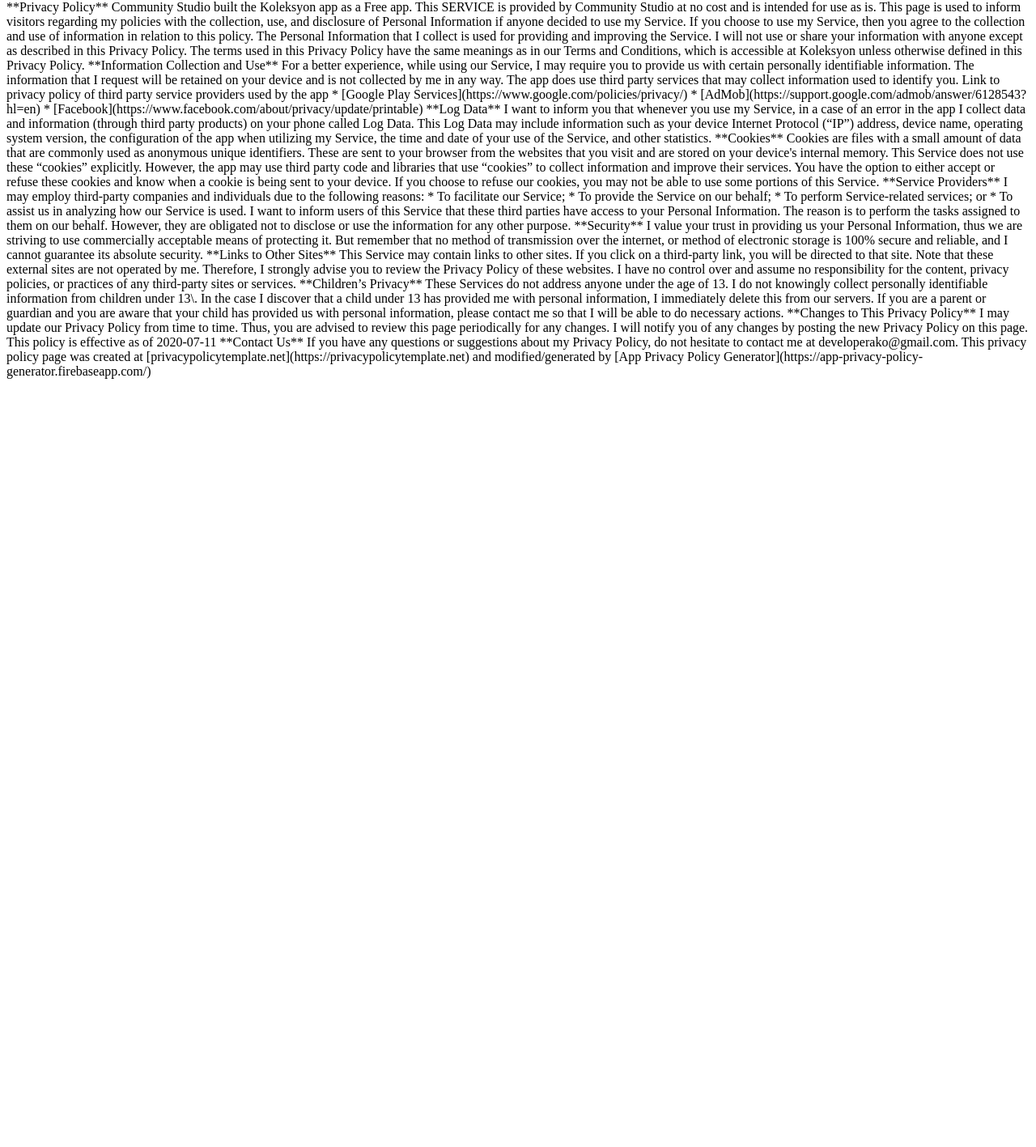
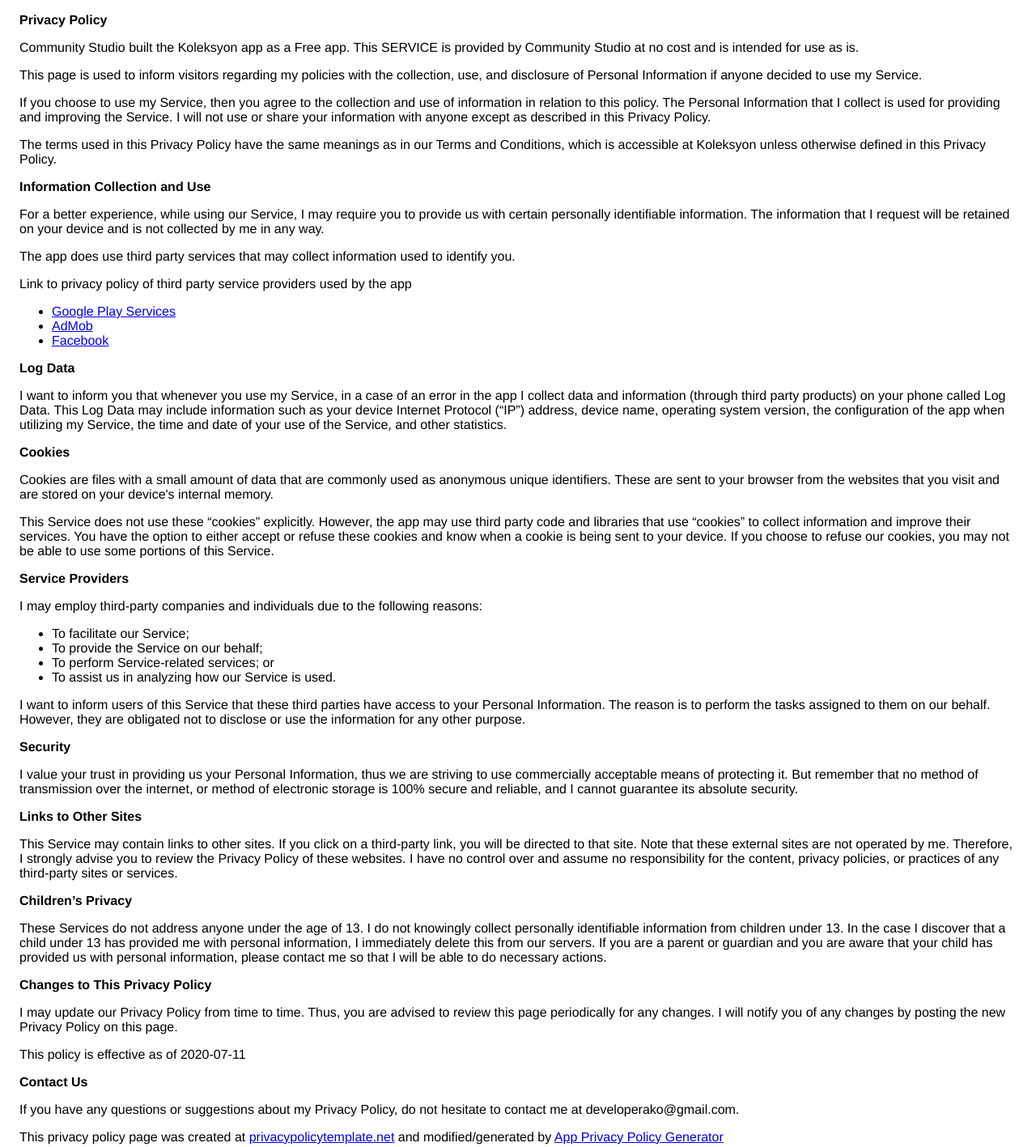
Before and after one commit to lfloresca10/Koleksyon-Privacy-Policy, a plain HTML site: page index.html in a window 1280 px wide. Shown: the part 8-1425 px from the top of the page at 81% size. Before the commit the page ends 800 px from the top, so only its background shows below. Drawn offline with Linux system fonts and the light colour scheme.

Commit message:
Update index.html

```diff
--- a/index.html
+++ b/index.html
@@ -1,66 +1,113 @@
-**Privacy Policy**
-
-Community Studio built the Koleksyon app as a Free app. This SERVICE is provided by Community Studio at no cost and is intended for use as is.
-
-This page is used to inform visitors regarding my policies with the collection, use, and disclosure of Personal Information if anyone decided to use my Service.
-
-If you choose to use my Service, then you agree to the collection and use of information in relation to this policy. The Personal Information that I collect is used for providing and improving the Service. I will not use or share your information with anyone except as described in this Privacy Policy.
-
-The terms used in this Privacy Policy have the same meanings as in our Terms and Conditions, which is accessible at Koleksyon unless otherwise defined in this Privacy Policy.
-
-**Information Collection and Use**
-
-For a better experience, while using our Service, I may require you to provide us with certain personally identifiable information. The information that I request will be retained on your device and is not collected by me in any way.
-
-The app does use third party services that may collect information used to identify you.
-
-Link to privacy policy of third party service providers used by the app
-
-*   [Google Play Services](https://www.google.com/policies/privacy/)
-*   [AdMob](https://support.google.com/admob/answer/6128543?hl=en)
-*   [Facebook](https://www.facebook.com/about/privacy/update/printable)
-
-**Log Data**
-
-I want to inform you that whenever you use my Service, in a case of an error in the app I collect data and information (through third party products) on your phone called Log Data. This Log Data may include information such as your device Internet Protocol (“IP”) address, device name, operating system version, the configuration of the app when utilizing my Service, the time and date of your use of the Service, and other statistics.
-
-**Cookies**
-
-Cookies are files with a small amount of data that are commonly used as anonymous unique identifiers. These are sent to your browser from the websites that you visit and are stored on your device's internal memory.
-
-This Service does not use these “cookies” explicitly. However, the app may use third party code and libraries that use “cookies” to collect information and improve their services. You have the option to either accept or refuse these cookies and know when a cookie is being sent to your device. If you choose to refuse our cookies, you may not be able to use some portions of this Service.
-
-**Service Providers**
-
-I may employ third-party companies and individuals due to the following reasons:
-
-*   To facilitate our Service;
-*   To provide the Service on our behalf;
-*   To perform Service-related services; or
-*   To assist us in analyzing how our Service is used.
-
-I want to inform users of this Service that these third parties have access to your Personal Information. The reason is to perform the tasks assigned to them on our behalf. However, they are obligated not to disclose or use the information for any other purpose.
-
-**Security**
-
-I value your trust in providing us your Personal Information, thus we are striving to use commercially acceptable means of protecting it. But remember that no method of transmission over the internet, or method of electronic storage is 100% secure and reliable, and I cannot guarantee its absolute security.
-
-**Links to Other Sites**
-
-This Service may contain links to other sites. If you click on a third-party link, you will be directed to that site. Note that these external sites are not operated by me. Therefore, I strongly advise you to review the Privacy Policy of these websites. I have no control over and assume no responsibility for the content, privacy policies, or practices of any third-party sites or services.
-
-**Children’s Privacy**
-
-These Services do not address anyone under the age of 13. I do not knowingly collect personally identifiable information from children under 13\. In the case I discover that a child under 13 has provided me with personal information, I immediately delete this from our servers. If you are a parent or guardian and you are aware that your child has provided us with personal information, please contact me so that I will be able to do necessary actions.
-
-**Changes to This Privacy Policy**
-
-I may update our Privacy Policy from time to time. Thus, you are advised to review this page periodically for any changes. I will notify you of any changes by posting the new Privacy Policy on this page.
-
-This policy is effective as of 2020-07-11
-
-**Contact Us**
-
-If you have any questions or suggestions about my Privacy Policy, do not hesitate to contact me at developerako@gmail.com.
-
-This privacy policy page was created at [privacypolicytemplate.net](https://privacypolicytemplate.net) and modified/generated by [App Privacy Policy Generator](https://app-privacy-policy-generator.firebaseapp.com/)
+<!DOCTYPE html>
+    <html>
+    <head>
+      <meta charset='utf-8'>
+      <meta name='viewport' content='width=device-width'>
+      <title>Privacy Policy</title>
+      <style> body { font-family: 'Helvetica Neue', Helvetica, Arial, sans-serif; padding:1em; } </style>
+    </head>
+    <body>
+    <strong>Privacy Policy</strong> <p>
+                  Community Studio built the Koleksyon app as
+                  a Free app. This SERVICE is provided by
+                  Community Studio at no cost and is intended for use as
+                  is.
+                </p> <p>
+                  This page is used to inform visitors regarding my
+                  policies with the collection, use, and disclosure of Personal
+                  Information if anyone decided to use my Service.
+                </p> <p>
+                  If you choose to use my Service, then you agree to
+                  the collection and use of information in relation to this
+                  policy. The Personal Information that I collect is
+                  used for providing and improving the Service. I will not use or share your information with
+                  anyone except as described in this Privacy Policy.
+                </p> <p>
+                  The terms used in this Privacy Policy have the same meanings
+                  as in our Terms and Conditions, which is accessible at
+                  Koleksyon unless otherwise defined in this Privacy Policy.
+                </p> <p><strong>Information Collection and Use</strong></p> <p>
+                  For a better experience, while using our Service, I
+                  may require you to provide us with certain personally
+                  identifiable information. The information that
+                  I request will be retained on your device and is not collected by me in any way.
+                </p> <div><p>
+                    The app does use third party services that may collect
+                    information used to identify you.
+                  </p> <p>
+                    Link to privacy policy of third party service providers used
+                    by the app
+                  </p> <ul><li><a href="https://www.google.com/policies/privacy/" target="_blank" rel="noopener noreferrer">Google Play Services</a></li><li><a href="https://support.google.com/admob/answer/6128543?hl=en" target="_blank" rel="noopener noreferrer">AdMob</a></li><!----><!----><li><a href="https://www.facebook.com/about/privacy/update/printable" target="_blank" rel="noopener noreferrer">Facebook</a></li><!----><!----><!----><!----><!----><!----><!----><!----><!----><!----><!----><!----><!----><!----><!----><!----><!----></ul></div> <p><strong>Log Data</strong></p> <p>
+                  I want to inform you that whenever you
+                  use my Service, in a case of an error in the app
+                  I collect data and information (through third party
+                  products) on your phone called Log Data. This Log Data may
+                  include information such as your device Internet Protocol
+                  (“IP”) address, device name, operating system version, the
+                  configuration of the app when utilizing my Service,
+                  the time and date of your use of the Service, and other
+                  statistics.
+                </p> <p><strong>Cookies</strong></p> <p>
+                  Cookies are files with a small amount of data that are
+                  commonly used as anonymous unique identifiers. These are sent
+                  to your browser from the websites that you visit and are
+                  stored on your device's internal memory.
+                </p> <p>
+                  This Service does not use these “cookies” explicitly. However,
+                  the app may use third party code and libraries that use
+                  “cookies” to collect information and improve their services.
+                  You have the option to either accept or refuse these cookies
+                  and know when a cookie is being sent to your device. If you
+                  choose to refuse our cookies, you may not be able to use some
+                  portions of this Service.
+                </p> <p><strong>Service Providers</strong></p> <p>
+                  I may employ third-party companies and
+                  individuals due to the following reasons:
+                </p> <ul><li>To facilitate our Service;</li> <li>To provide the Service on our behalf;</li> <li>To perform Service-related services; or</li> <li>To assist us in analyzing how our Service is used.</li></ul> <p>
+                  I want to inform users of this Service
+                  that these third parties have access to your Personal
+                  Information. The reason is to perform the tasks assigned to
+                  them on our behalf. However, they are obligated not to
+                  disclose or use the information for any other purpose.
+                </p> <p><strong>Security</strong></p> <p>
+                  I value your trust in providing us your
+                  Personal Information, thus we are striving to use commercially
+                  acceptable means of protecting it. But remember that no method
+                  of transmission over the internet, or method of electronic
+                  storage is 100% secure and reliable, and I cannot
+                  guarantee its absolute security.
+                </p> <p><strong>Links to Other Sites</strong></p> <p>
+                  This Service may contain links to other sites. If you click on
+                  a third-party link, you will be directed to that site. Note
+                  that these external sites are not operated by me.
+                  Therefore, I strongly advise you to review the
+                  Privacy Policy of these websites. I have
+                  no control over and assume no responsibility for the content,
+                  privacy policies, or practices of any third-party sites or
+                  services.
+                </p> <p><strong>Children’s Privacy</strong></p> <p>
+                  These Services do not address anyone under the age of 13.
+                  I do not knowingly collect personally
+                  identifiable information from children under 13. In the case
+                  I discover that a child under 13 has provided
+                  me with personal information, I immediately
+                  delete this from our servers. If you are a parent or guardian
+                  and you are aware that your child has provided us with
+                  personal information, please contact me so that
+                  I will be able to do necessary actions.
+                </p> <p><strong>Changes to This Privacy Policy</strong></p> <p>
+                  I may update our Privacy Policy from
+                  time to time. Thus, you are advised to review this page
+                  periodically for any changes. I will
+                  notify you of any changes by posting the new Privacy Policy on
+                  this page.
+                </p> <p>This policy is effective as of 2020-07-11</p> <p><strong>Contact Us</strong></p> <p>
+                  If you have any questions or suggestions about my
+                  Privacy Policy, do not hesitate to contact me at developerako@gmail.com.
+                </p> <p>
+                  This privacy policy page was created at
+                  <a href="https://privacypolicytemplate.net" target="_blank" rel="noopener noreferrer">privacypolicytemplate.net</a>
+                  and modified/generated by
+                  <a href="https://app-privacy-policy-generator.firebaseapp.com/" target="_blank" rel="noopener noreferrer">App Privacy Policy Generator</a></p>
+    </body>
+    </html>
```
